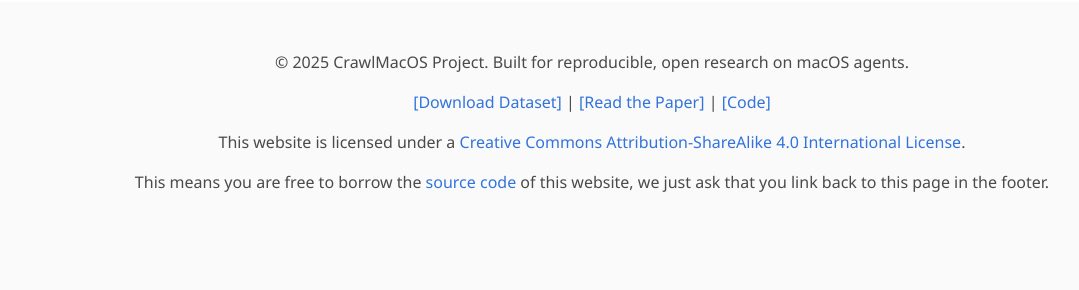
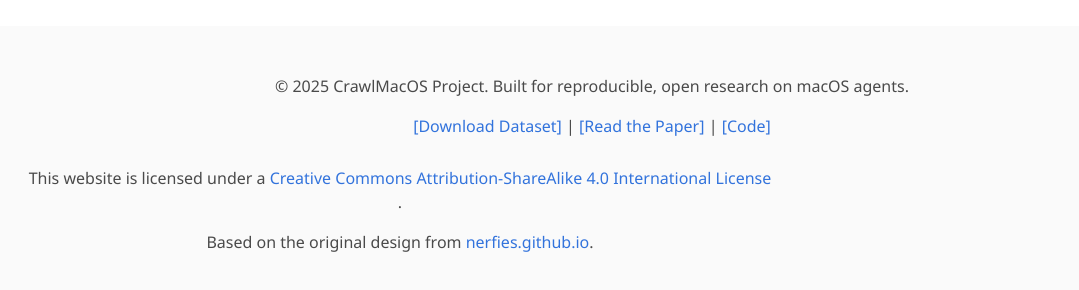
Before and after one commit to crawlmacos/maccrawl, a plain HTML site: page index.html in a window 1280 px wide. Shown: the part 2136-2426 px from the top of the page, without its empty margins (48-1127 px from the left). Drawn offline with Linux system fonts and the light colour scheme; a web font is replaced by a local one.

Commit message:
Update index.html

```diff
--- a/index.html
+++ b/index.html
@@ -5,7 +5,7 @@
   <meta name="description" content="CrawlMacOS: A GPT-4-Based Framework for Autonomous macOS UI Exploration">
   <meta name="viewport" content="width=device-width, initial-scale=1">
   <title>CrawlMacOS: GPT-4-Based macOS UI Agent</title>
-
+  <h1>CrawlMacOS: A GPT-4-Based Framework</h1>
   <link href="https://fonts.googleapis.com/css?family=Google+Sans|Noto+Sans|Castoro" rel="stylesheet">
   <link rel="stylesheet" href="./static/css/bulma.min.css">
   <link rel="stylesheet" href="./static/css/fontawesome.all.min.css">
@@ -118,16 +118,20 @@
       <p>
         <a href="#">[Download Dataset]</a> | <a href="#">[Read the Paper]</a> | <a href="https://github.com/your-repo">[Code]</a>
       </p>
-      <p>
-            This website is licensed under a <a rel="license"
-                                                href="http://creativecommons.org/licenses/by-sa/4.0/">Creative
-            Commons Attribution-ShareAlike 4.0 International License</a>.
-      </p>
-      <p>
-      This means you are free to borrow the <a
-        href="https://github.com/nerfies/nerfies.github.io">source code</a> of this website,
-      we just ask that you link back to this page in the footer.
-    </p>
+      <div class="column is-8">
+        <div class="content">
+          <p>
+            This website is licensed under a
+            <a rel="license" href="http://creativecommons.org/licenses/by-sa/4.0/">
+              Creative Commons Attribution-ShareAlike 4.0 International License
+            </a>.
+          </p>
+          <p>
+            Based on the original design from
+            <a href="https://nerfies.github.io" target="_blank">nerfies.github.io</a>.
+          </p>
+        </div>
+      </div>
     </div>
   </div>
 </footer>
```
